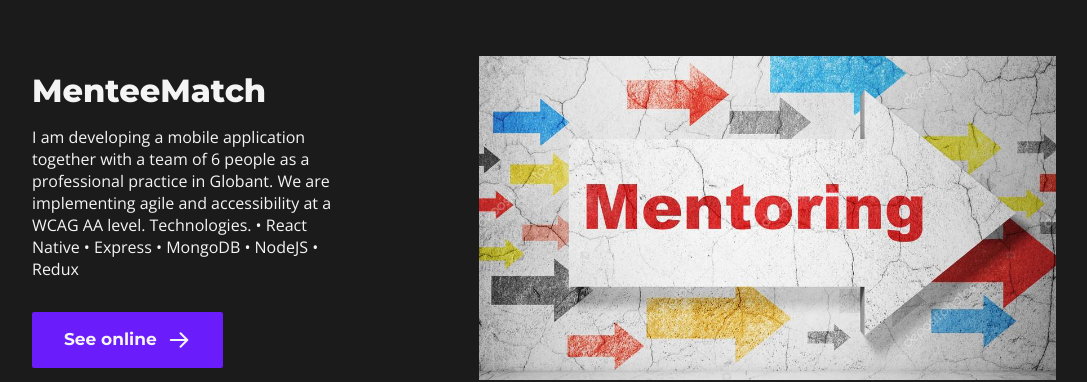
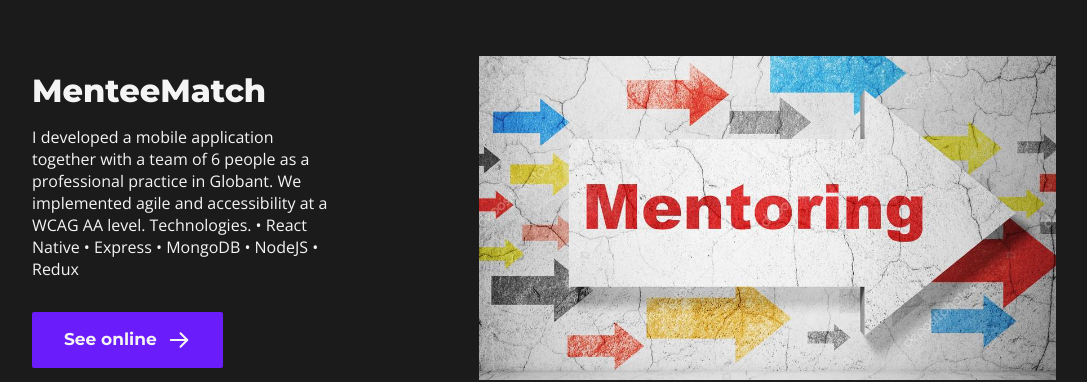
Before and after one commit to EmanuelAmico/portfolio, a React app: page / in a window 1280 px wide. Shown: the part 940-1322 px from the top of the page, without its empty margins (96-1183 px from the left). Built offline with nearby package versions, Linux system fonts and the light colour scheme.

Commit message:
updated menteematcg link and description

```diff
--- a/src/components/Home.jsx
+++ b/src/components/Home.jsx
@@ -8,7 +8,7 @@ import omdbImg from '../assets/static/img/MyMovie.jpg'
 import ContactMe from './ContactMe'
 
 const Home = () => {
-  const menteematchText = "I am developing a mobile application together with a team of 6 people as a professional practice in Globant. We are implementing agile and accessibility at a WCAG AA level. Technologies. • React Native • Express • MongoDB • NodeJS • Redux"
+  const menteematchText = "I developed a mobile application together with a team of 6 people as a professional practice in Globant. We implemented agile and accessibility at a WCAG AA level. Technologies. • React Native • Express • MongoDB • NodeJS • Redux"
 
   const ecommerceText = "I developed a clothing e-commerce together with a team of 6 people in 2 weeks. We used agile methodologies and the following technologies. • PostgreSQL • Sequelize • Express • React • NodeJS • Redux"
 
@@ -17,7 +17,7 @@ const Home = () => {
   return (
     <>
       <WelcomeSection />
-      <ProjectSection title="MenteeMatch" text={menteematchText} image={menteematchImg} href="https://youtu.be/08SFGWlJ6dM" />
+      <ProjectSection title="MenteeMatch" text={menteematchText} image={menteematchImg} href="https://youtu.be/kjqSv80KrOU" />
       <ProjectSection title="Deluxo" text={ecommerceText} image={deluxoImg} href="https://deluxo.com.ar" />
       <ProjectSection title="MyMovie" text={omdbText} image={omdbImg} href="https://youtu.be/CnQ99PG1XOI" />
       <AboutSection />
```
